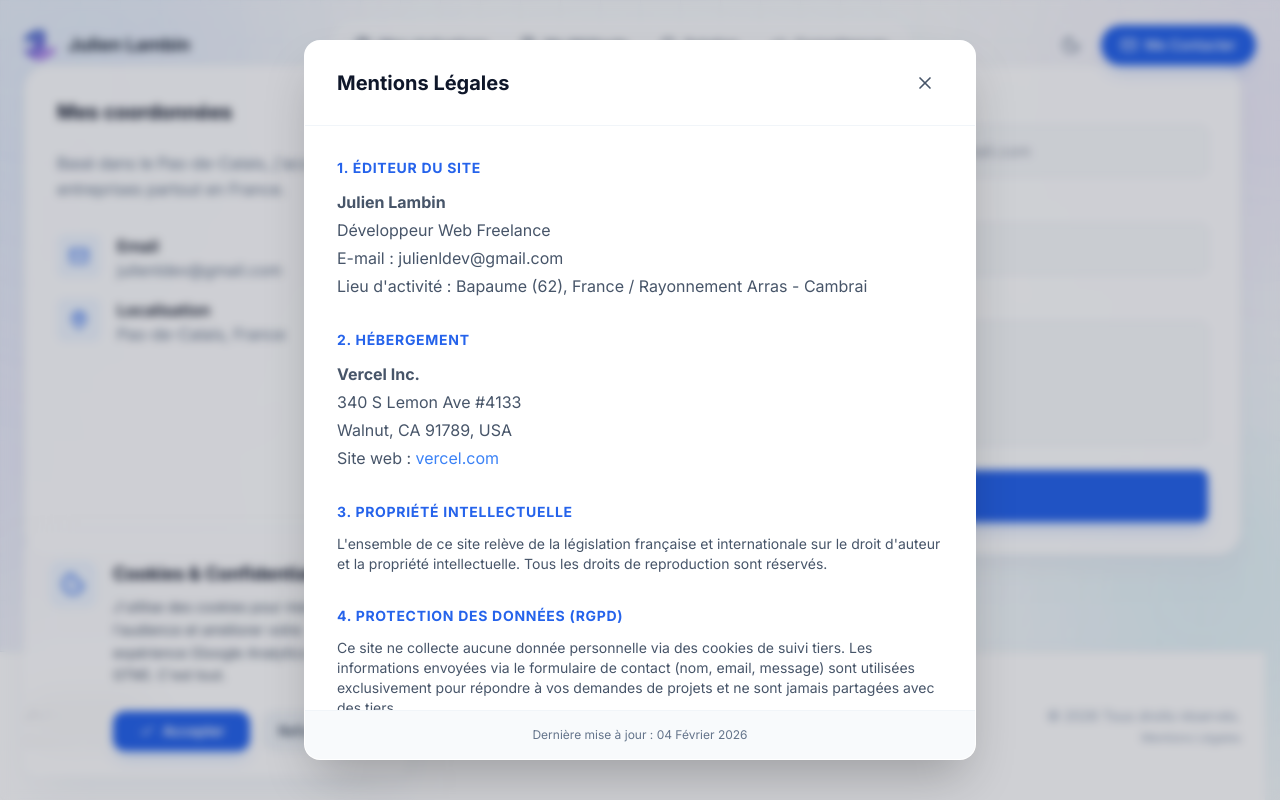
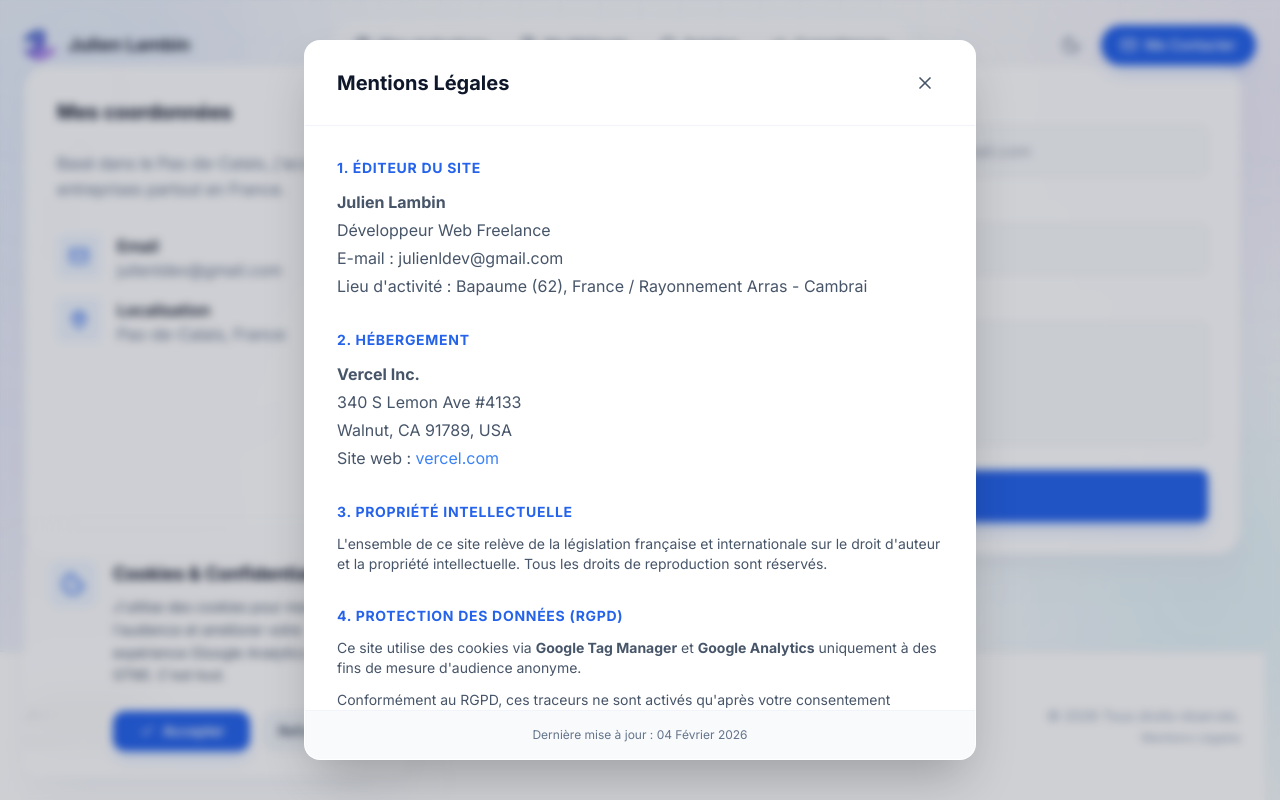
Before and after one commit to julien-lambin/portfolio-julien, a React (Vite) app: page / in a window 1280 px wide. Both pictures are taken after a click on the button "Mentions Légales". Shown: the part 6308-7108 px from the top of the page. Built offline with nearby package versions, Linux system fonts and the light colour scheme.

Commit message:
docs: update legal mentions for GDPR compliance regarding cookies

```diff
--- a/components/ui/LegalModal.tsx
+++ b/components/ui/LegalModal.tsx
@@ -89,8 +89,13 @@ export const LegalModal: React.FC<LegalModalProps> = ({ isOpen, onClose }) => {
                 <section>
                   <h3 className="text-sm font-bold uppercase tracking-wider text-blue-600 dark:text-blue-400 mb-3">4. Protection des données (RGPD)</h3>
                   <p className="text-slate-600 dark:text-slate-400 text-sm">
-                    Ce site ne collecte aucune donnée personnelle via des cookies de suivi tiers.
-                    Les informations envoyées via le formulaire de contact (nom, email, message) sont utilisées exclusivement pour répondre à vos demandes de projets et ne sont jamais partagées avec des tiers.
+                    Ce site utilise des cookies via <strong>Google Tag Manager</strong> et <strong>Google Analytics</strong> uniquement à des fins de mesure d'audience anonyme.
+                  </p>
+                  <p className="text-slate-600 dark:text-slate-400 text-sm mt-3">
+                    Conformément au RGPD, ces traceurs ne sont activés qu'après votre consentement explicite via le bandeau dédié. Vous pouvez retirer ce consentement à tout moment en supprimant les cookies de votre navigateur.
+                  </p>
+                  <p className="text-slate-600 dark:text-slate-400 text-sm mt-3">
+                    Les informations envoyées via le formulaire de contact (nom, email, message) sont utilisées exclusivement pour répondre à vos demandes de projets.
                   </p>
                 </section>
 
```
